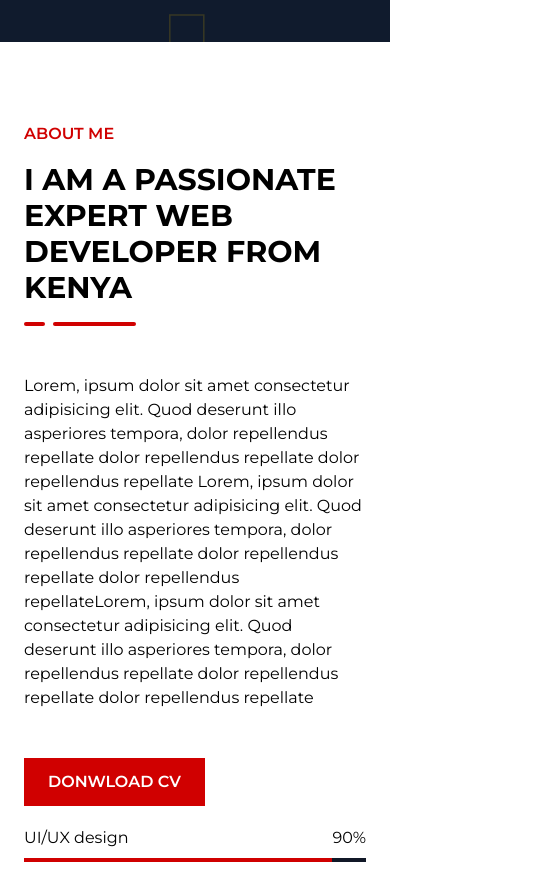
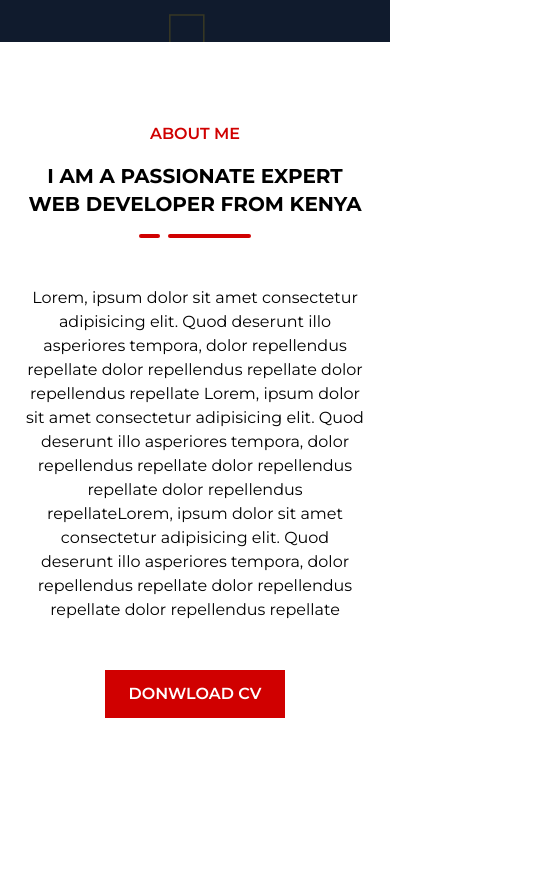
Before and after one commit to chmodx5/portfolio, a Next.js app: page / in a window 390 px wide. Shown: the part 1100-1982 px from the top of the page, 552 px wide, since content can reach past the window. Built offline with nearby package versions, Linux system fonts and the light colour scheme.

Commit message:
small ui tweaks

```diff
--- a/components/Blocks/About/AboutBlockWithSliders.jsx
+++ b/components/Blocks/About/AboutBlockWithSliders.jsx
@@ -14,27 +14,20 @@ export default function AboutBlockWithSliders({
   return (
     <div className="py-20 px-6 md:px-0">
       <div className="container mx-auto">
-        <div className="grid grid-cols-12 gap-5">
-          <div className="col-span-12 md:col-span-7">
-            <div className="w-full md:w-3/4">
-              <HeadingWithEffect large title={title} subtitle={subtitle} />
+        <div className="">
+          <div className="">
+            <div className="w-full ">
+              <HeadingWithEffect centered title={title} subtitle={subtitle} />
             </div>
             <br /> <br />
-            <div>{description} </div>
+            <div className="w-full md:w-3/4 mx-auto text-center">
+              {description}{" "}
+            </div>
             <br />
             <br />
-            <Button link={buttonlink} text={buttontext} />
-          </div>
-          <div className="col-span-12 md:col-span-5 items-center flex">
-            <div className="w-full">
-              {sliders.map((slider, index) => (
-                <AboutSlider
-                  key={index}
-                  title={slider.title}
-                  progress={slider.progress}
-                />
-              ))}
-            </div>
+            <p className="text-center">
+              <Button link={buttonlink} text={buttontext} />
+            </p>
           </div>
         </div>
       </div>
--- a/components/Blocks/Portfolio/PortfolioBlock.jsx
+++ b/components/Blocks/Portfolio/PortfolioBlock.jsx
@@ -7,7 +7,7 @@ export default function PortfolioBlock({ subtitle, title, portfolioitems }) {
   return (
     <div className="py-20">
       <div className="container mx-auto">
-        <HeadingWithEffect title={title} large centered subtitle={subtitle} />
+        <HeadingWithEffect title={title} centered subtitle={subtitle} />
         <br />
         <br />
 
--- a/components/Blocks/Services/ServicesBlock.jsx
+++ b/components/Blocks/Services/ServicesBlock.jsx
@@ -7,9 +7,9 @@ export default function ServicesBlock({ title, services }) {
   return (
     <div className="py-20">
       <div className="container mx-auto">
-        <HeadingWithEffect large centered title={title} />
+        <HeadingWithEffect centered title={title} />
 
-        <div className="grid grid-cols-12 gap-6 mt-10 px-6 md:px-0">
+        <div className="grid grid-cols-12 gap-12 mt-10 px-6 md:px-0">
           {services.map((service, index) => (
             <div key={index} className="col-span-12 md:col-span-4 ">
               <ServiceCard
--- a/components/Navbar/NavLink.jsx
+++ b/components/Navbar/NavLink.jsx
@@ -7,7 +7,7 @@ function NavLink({ link, text }) {
   return (
     <Link href={link} passHref>
       <span
-        className={`font-semibold uppercase px-4 text-sm  hover:text-primary-default hover:cursor-pointer ${
+        className={`font-semibold uppercase px-4 text-xs  hover:text-primary-default hover:cursor-pointer ${
           router.pathname == link ? " text-primary-default" : ""
         }`}
       >
--- a/components/Navbar/Navbar.jsx
+++ b/components/Navbar/Navbar.jsx
@@ -11,7 +11,7 @@ function Header({ logo, navitems }) {
           <div className="flex-shrink-0 flex items-center">
             <Link href="/">
               <a>
-                <h1 className="font-bold text-3xl uppercase">
+                <h1 className="font-bold text-2xl uppercase">
                   {logo == null ? (
                     <>
                       <span className=" text-primary-default">Nya</span>ngumi
--- a/pages/Contact.jsx
+++ b/pages/Contact.jsx
@@ -7,7 +7,7 @@ import { MdOutlineEmail, MdPhone } from "react-icons/md";
 
 function ContactInfo({ icon, children }) {
   return (
-    <div className="flex gap-8  px-5 py-8 group hover:bg-primary-default bg-primary-default/5">
+    <div className="flex gap-8 items-center  px-5 py-8 group hover:bg-primary-default bg-primary-default/5">
       <span className="text-5xl group-hover:text-white">{icon}</span>
 
       <div className="">{children}</div>
@@ -32,9 +32,6 @@ export default function Contact() {
                 <li className="hover:font-bold group-hover:text-white">
                   <a href="tel:0746405792">0746405792</a>
                 </li>
-                <li className="hover:font-bold group-hover:text-white">
-                  <a href="tel:0106856867">0106856867</a>
-                </li>
               </ul>
             </ContactInfo>
             <ContactInfo icon={<MdOutlineEmail />}>
@@ -45,14 +42,6 @@ export default function Contact() {
                     href="mailto:onesmaswanjala2021@gmail.com"
                   >
                     <p>onesmaswanjala2021@gmail.com</p>
-                  </a>
-                </li>
-                <li>
-                  <a
-                    className="hover:font-bold group-hover:text-white"
-                    href="mailto:wafulawanjala@hotmail.com"
-                  >
-                    <p>wafulawanjala@hotmail.com</p>
                   </a>
                 </li>
               </ul>
```
